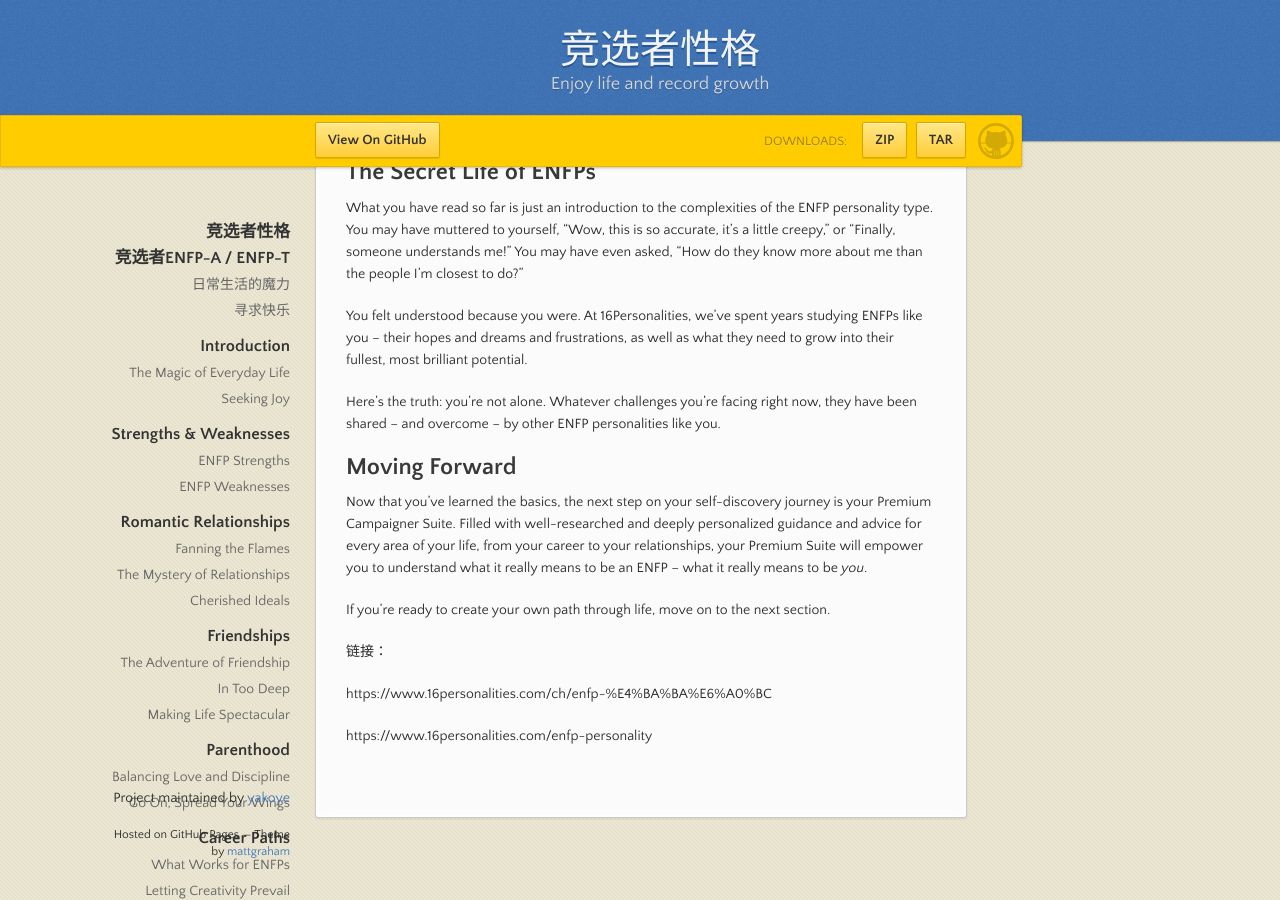
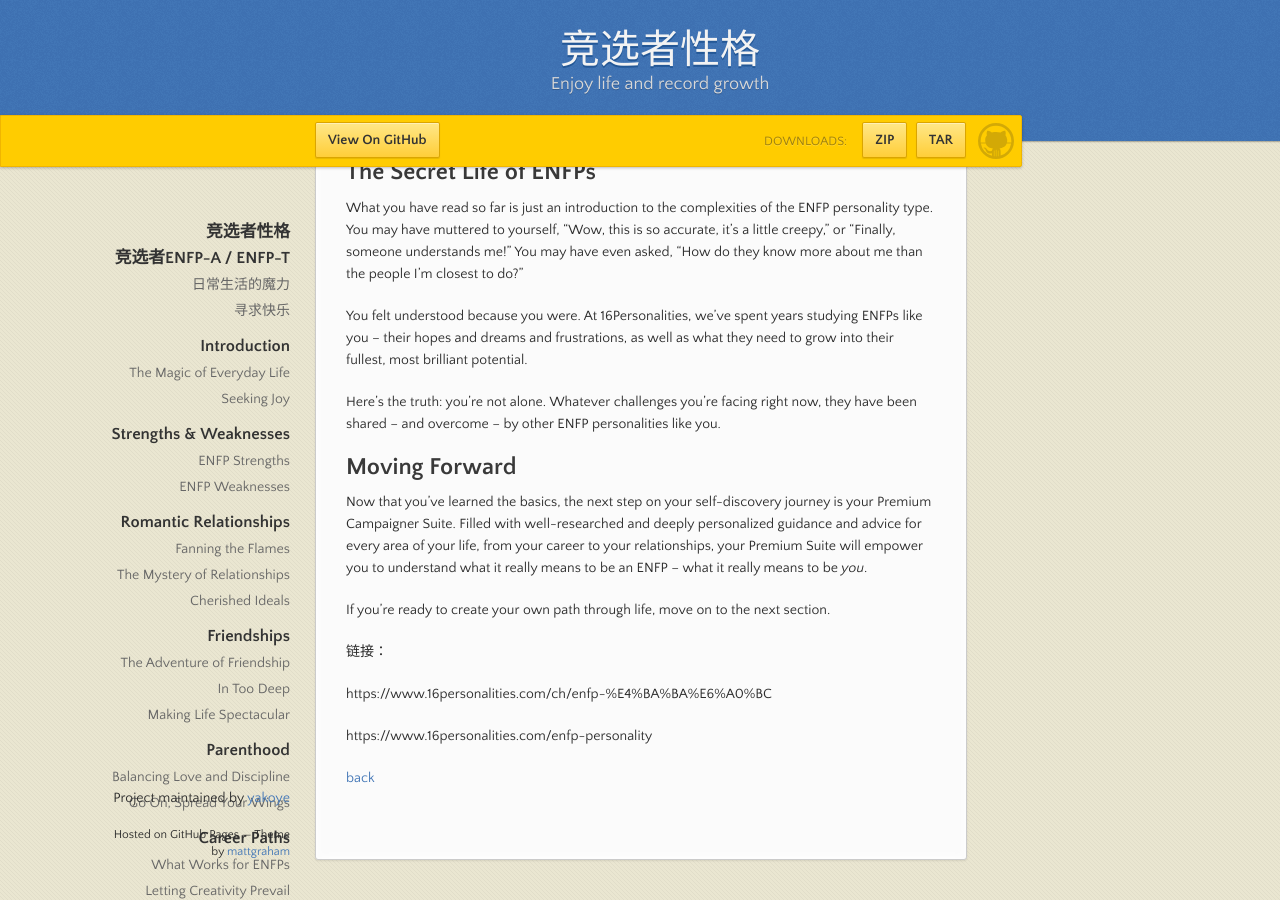
Before and after one commit to yakoye/enjoylife.github.io, a Jekyll site: the page built from docs/竞选者ENFP-A、ENFP-T.md, in a window 1280 px wide and 900 px high, scrolled down 14370 px. Built offline with Jekyll 4.4.1, drawn with Linux system fonts in a browser that asks for light colours; our own code applies the rules of GitHub Pages for plain Markdown files.

Commit message:
update file

```diff
--- a/docs/竞选者ENFP-A、ENFP-T.md
+++ b/docs/竞选者ENFP-A、ENFP-T.md
@@ -319,3 +323,6 @@ If you’re ready to create your own path through life, move on to the next sect
 https://www.16personalities.com/ch/enfp-%E4%BA%BA%E6%A0%BC
 
 https://www.16personalities.com/enfp-personality
+
+
+[back](./)
```
Also changed, not shown: other parts of docs/竞选者ENFP-A、ENFP-T.md (+4 -0 lines).
